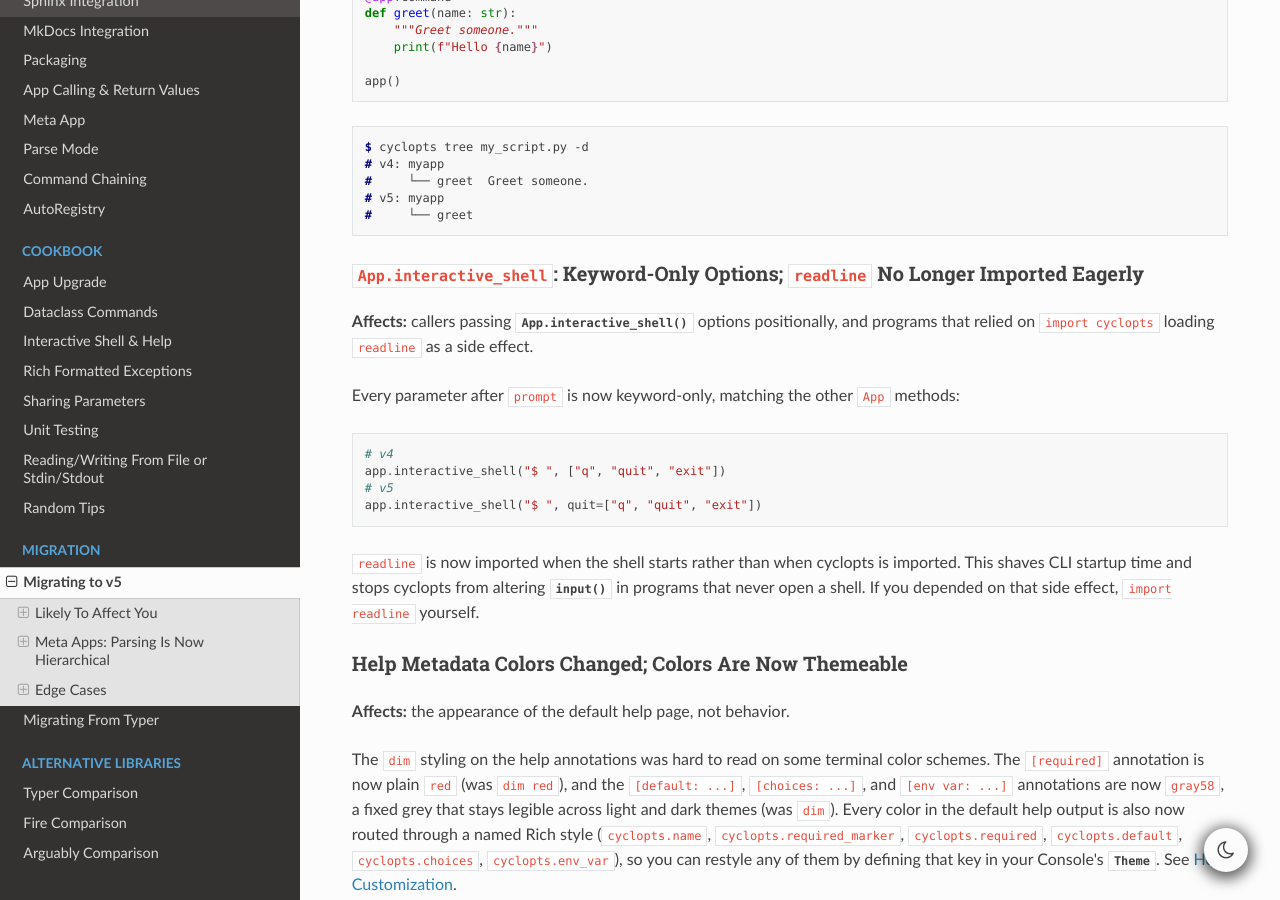
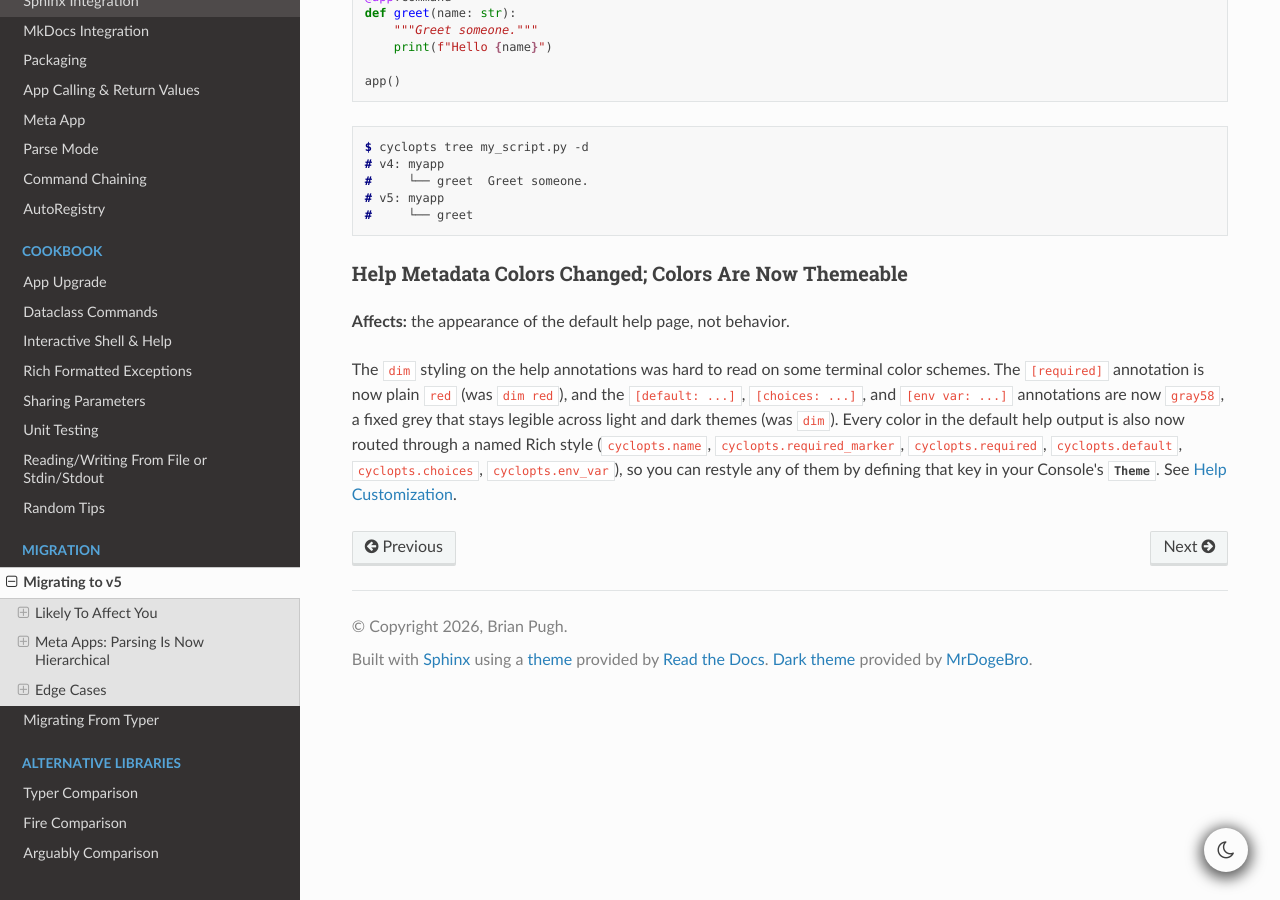
Before and after one commit to BrianPugh/cyclopts, a Sphinx documentation site: the page built from docs/source/migration/v5.rst, in a window 1280 px wide and 900 px high, scrolled down 6573 px. Built offline with Sphinx 7.4.7 and the Read the Docs theme 3.1.0, drawn with Linux system fonts in a browser that asks for light colours; the version number could not be read and is left out.

Commit message:
docs: drop interactive_shell migration note
Co-Authored-By: Claude Fable 5.1 <noreply@anthropic.com>

```diff
--- a/docs/source/migration/v5.rst
+++ b/docs/source/migration/v5.rst
@@ -387,24 +387,6 @@ default. It is now equivalent to ``--no-description``.
    # v5: myapp
    #     └── greet
 
-``App.interactive_shell``: Keyword-Only Options; ``readline`` No Longer Imported Eagerly
-^^^^^^^^^^^^^^^^^^^^^^^^^^^^^^^^^^^^^^^^^^^^^^^^^^^^^^^^^^^^^^^^^^^^^^^^^^^^^^^^^^^^^^^^^^^
-**Affects:** callers passing :meth:`.App.interactive_shell` options positionally, and
-programs that relied on ``import cyclopts`` loading ``readline`` as a side effect.
-
-Every parameter after ``prompt`` is now keyword-only, matching the other ``App`` methods:
-
-.. code-block:: python
-
-   # v4
-   app.interactive_shell("$ ", ["q", "quit", "exit"])
-   # v5
-   app.interactive_shell("$ ", quit=["q", "quit", "exit"])
-
-``readline`` is now imported when the shell starts rather than when cyclopts is imported.
-This shaves CLI startup time and stops cyclopts from altering :func:`input` in programs that
-never open a shell. If you depended on that side effect, ``import readline`` yourself.
-
 Help Metadata Colors Changed; Colors Are Now Themeable
 ^^^^^^^^^^^^^^^^^^^^^^^^^^^^^^^^^^^^^^^^^^^^^^^^^^^^^^^
 **Affects:** the appearance of the default help page, not behavior.
```
